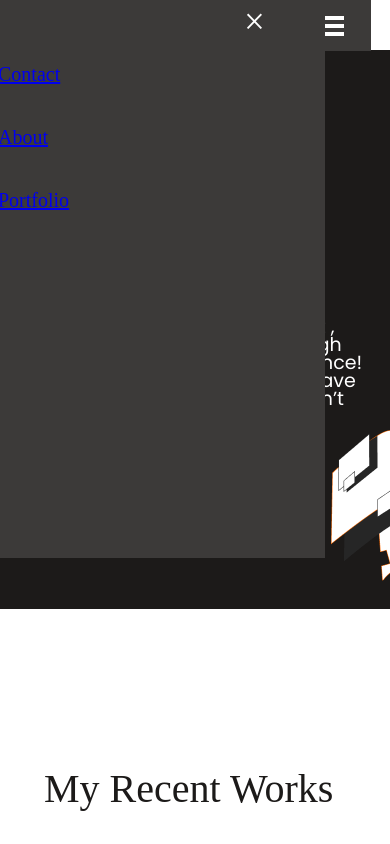
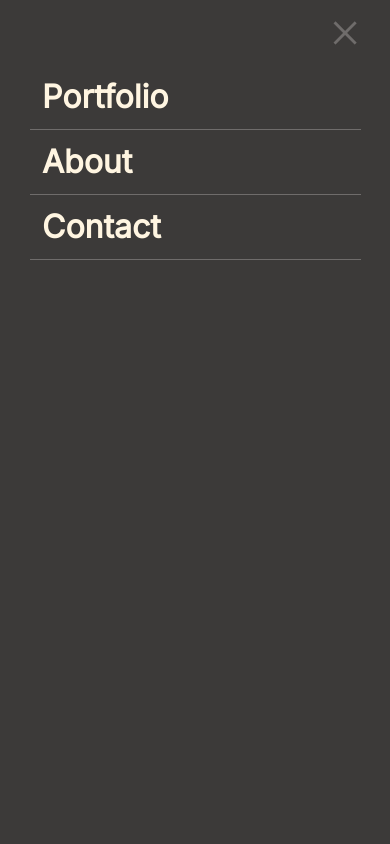
Before and after one commit to Ghilain/ghilain-portfolio, a website: page index.html in a window 390 px wide. Both pictures are taken after a click on the icon 332 px from the left and 25 px from the top of the page. Shown: the top 844 px of the page. Drawn offline with Linux system fonts and the light colour scheme.

Commit message:
Add style for menu appearance

```diff
--- a/style.css
+++ b/style.css
@@ -15,8 +15,11 @@
   }
 
   .close-x {
-    margin-left: 246px;
-    font-size: 37px;
+    display: flex;
+    justify-content: end;
+    font-size: 57px;
+    width: 92%;
+    color: #6f6c6b;
   }
 
   .nav-list {
@@ -26,18 +29,55 @@
     top: 0;
     left: 0;
     position: absolute;
-    background-color: #3C3A39;
+    background-color: #3c3a39;
     color: #fff;
-    height: 558px;
-    width: 327px;
+    height: 993px;
     flex-direction: column;
     font-size: 20px;
     gap: 20px;
-    padding-left: 52px;
+    padding-left: 30px;
+  }
+
+  .contactlink,
+  .aboutlink,
+  .portfolink {
+    height: 24px;
+    font-family: 'inter', sans-serif;
+    font-style: normal;
+    font-weight: 700;
+    font-size: 32px;
+    line-height: 44px;
+    display: flex;
+    align-items: center;
+    color: #fff5e1;
+    text-decoration: none;
+    margin-left: 12px;
+  }
+
+  .contactlink {
+    order: 2;
+  }
+
+  .borderlink1 {
+    order: 2;
+  }
+
+  .aboutlink {
+    order: 1;
+  }
+
+  .borderlink2 {
+    order: 1;
+  }
+
+  .borderlink {
+    width: 92%;
+    height: 1px;
+    background: #6f6c6b;
   }
 
   .header {
-    width: 425px;
+    width: 100%;
     height: 51px;
     background: #3c3a39;
     display: flex;
@@ -45,7 +85,7 @@
     align-items: center;
     position: fixed;
     top: 0;
-    right: 19px;
+    right: 0;
   }
 
   .soci1 {
```
